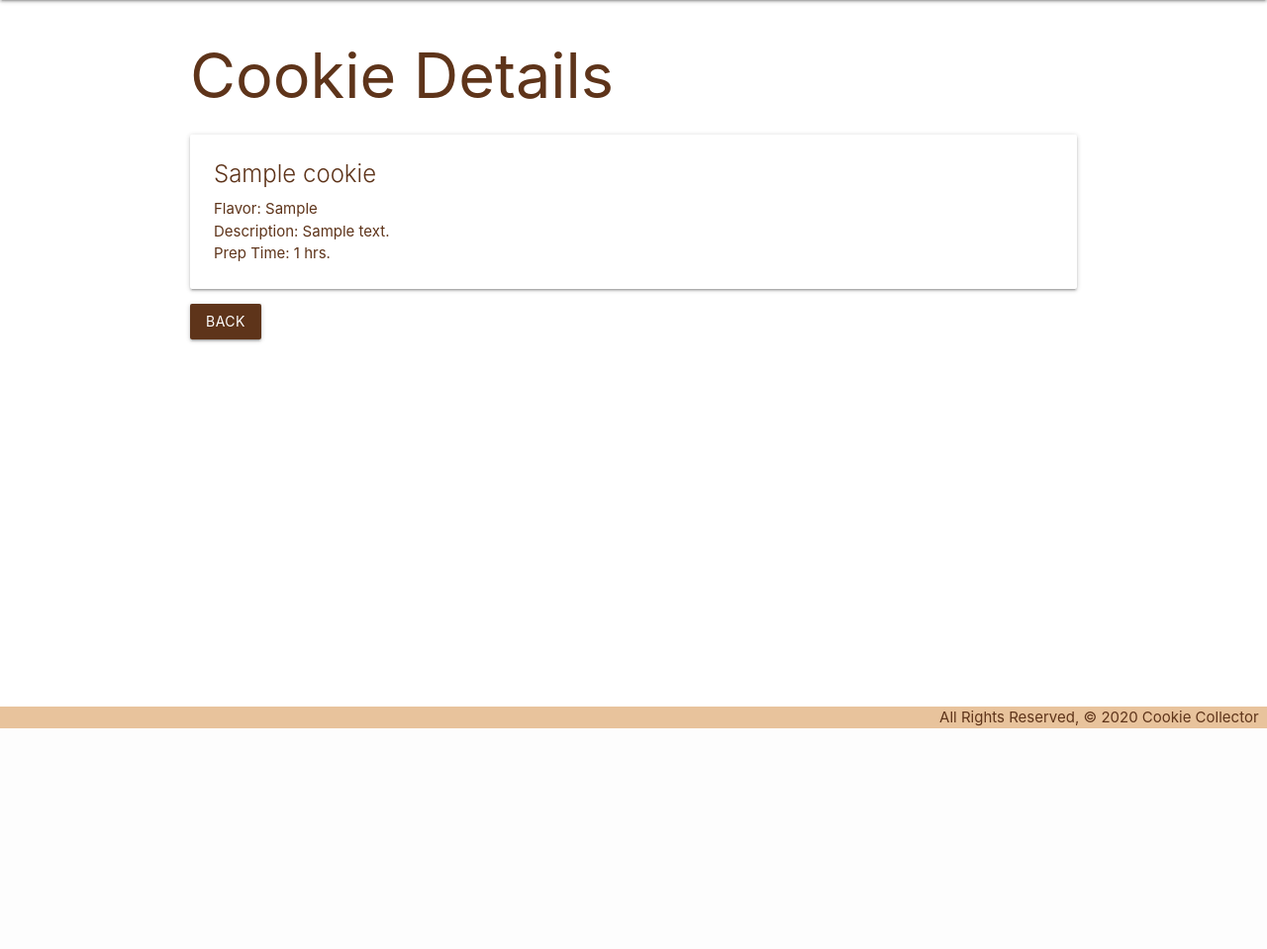
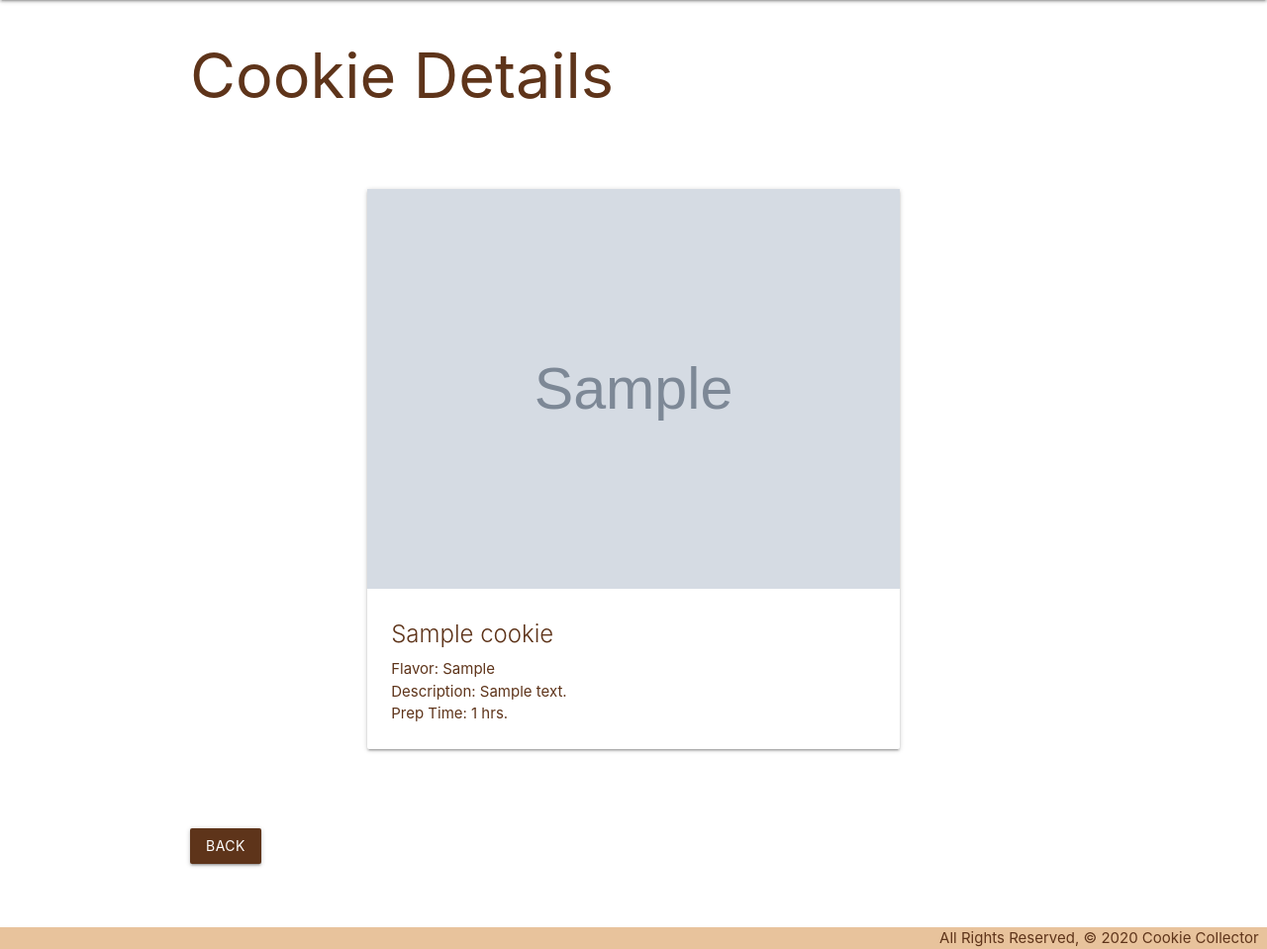
Before and after one commit to gc893/django-cookie-collector, a Django app: page /cookies/1/ in a window 1280 px wide. Shown: the part 64-1023 px from the top of the page at 99% size. Before the commit the page ends 800 px from the top, so only its background shows below. Run offline with Django 3.2, Linux system fonts and the light colour scheme; tables that the repository leaves empty hold one stand-in row (values such as "Sample post"); grey boxes marked "Sample" are stand-in pictures.

Commit message:
add cookie images

```diff
--- a/main_app/models.py
+++ b/main_app/models.py
@@ -7,6 +7,7 @@ class Cookie(models.Model):
     main_flavor = models.CharField(max_length=100)
     description = models.TextField(max_length=250)
     prep_time = models.IntegerField()
+    image_url = models.CharField(max_length=255, null=True)
 
     def __str__(self):
         return self.name
--- a/main_app/static/css/style.css
+++ b/main_app/static/css/style.css
@@ -23,6 +23,7 @@ main {
 
 .btn {
     background-color: #5e341a;
+    margin-bottom: 8vmin;
 }
 
 .btn:hover {
--- a/main_app/templates/cookies/detail.html
+++ b/main_app/templates/cookies/detail.html
@@ -3,7 +3,8 @@
 
 <h1>Cookie Details</h1>
 
-<div class="card">
+<div class="card" style="margin: 10vmin 20% 10vmin 20%;">
+  <img src='{{ cookie.image_url }}' alt="cookie" style="width: 100%">
   <div class="card-content">
     <span class="card-title">{{ cookie.name }}</span>
       <p>Flavor: {{ cookie.main_flavor }}</p>
--- a/main_app/templates/cookies/index.html
+++ b/main_app/templates/cookies/index.html
@@ -4,7 +4,8 @@
 <h1>Cookies List</h1>
 
 {% for cookie in cookies %}
-  <div class="card">
+  <div class="card" style="margin: 10vmin 20% 10vmin 20%;">
+    <img src='{{ cookie.image_url }}' alt="cookie" style="width: 100%">
     <a id='card-links' href="{% url 'detail' cookie.id %}">
     <div class="card-content">
       <span class="card-title">{{ cookie.name }}</span>
```
Also changed, not shown: main_app/migrations/0002_cookie_image_url.py (added), readme.md.
